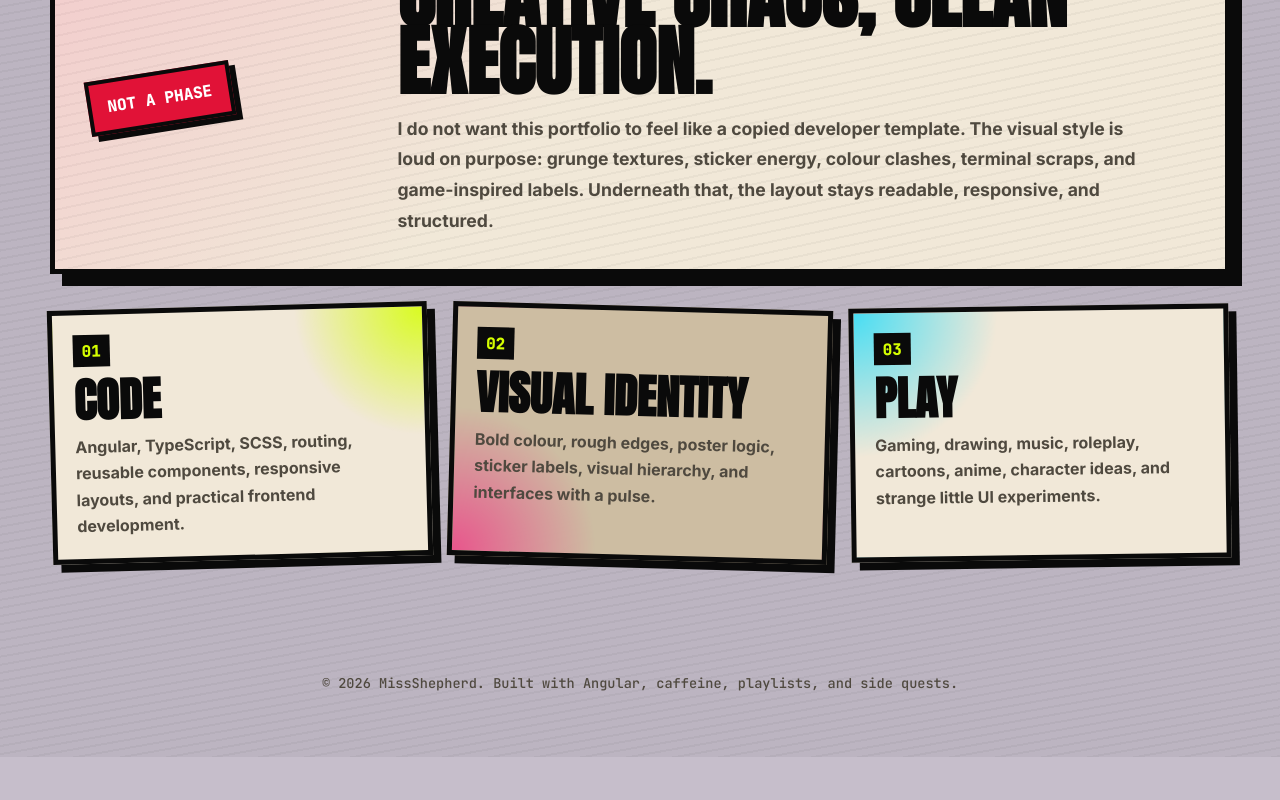
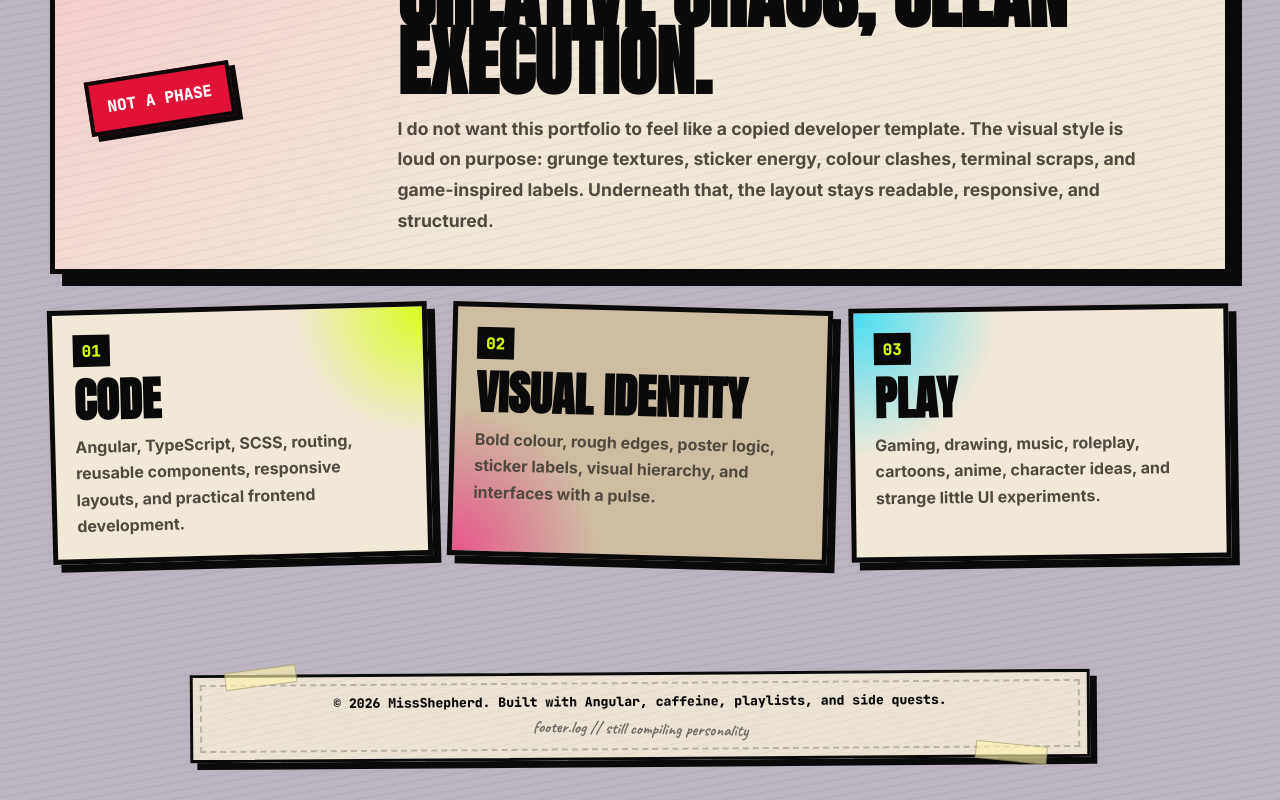
Before and after one commit to MissShepherd/missshepherd-portfolio, an Angular app: page / in a window 1280 px wide. Shown: the part 1071-1871 px from the top of the page. Before the commit the page ends 1828 px from the top, so only its background shows below. Built offline with nearby package versions, Linux system fonts and the light colour scheme.

Commit message:
Style footer as taped wall note

```diff
--- a/src/app/components/footer/footer.html
+++ b/src/app/components/footer/footer.html
@@ -1,3 +1,11 @@
 <footer class="site-footer">
-  <p>© 2026 MissShepherd. Built with Angular, caffeine, playlists, and side quests.</p>
+  <span class="footer-tape tape-one" aria-hidden="true"></span>
+  <span class="footer-tape tape-two" aria-hidden="true"></span>
+
+  <p>
+    © 2026 MissShepherd.
+    Built with Angular, caffeine, playlists, and side quests.
+  </p>
+
+  <small>footer.log // still compiling personality</small>
 </footer>
--- a/src/app/components/footer/footer.scss
+++ b/src/app/components/footer/footer.scss
@@ -1,9 +1,84 @@
 .site-footer {
-  width: min(1120px, calc(100% - 2rem));
-  margin: 0 auto 2rem;
-  padding: 1.25rem;
-  color: var(--muted);
-  font-family: 'JetBrains Mono', monospace;
-  font-size: 0.85rem;
+  position: relative;
+  width: min(900px, calc(100% - 2rem));
+  margin: 2rem auto 2.5rem;
+  padding: 1.15rem 1.5rem;
+  color: var(--ink);
+  font-family: var(--font-mono);
+  font-size: 0.82rem;
   text-align: center;
+  border: 3px solid var(--border);
+  background:
+    repeating-linear-gradient(
+      -12deg,
+      rgba(0, 0, 0, 0.035) 0,
+      rgba(0, 0, 0, 0.035) 1px,
+      transparent 1px,
+      transparent 7px
+    ),
+    rgba(241, 232, 216, 0.9);
+  box-shadow: 7px 7px 0 var(--ink);
+  transform: rotate(-0.4deg);
 }
+
+.site-footer::before {
+  content: '';
+  position: absolute;
+  inset: 0.45rem;
+  border: 2px dashed rgba(10, 10, 10, 0.22);
+  pointer-events: none;
+}
+
+.site-footer p {
+  position: relative;
+  z-index: 2;
+  margin: 0;
+  font-weight: 800;
+}
+
+.site-footer small {
+  position: relative;
+  z-index: 2;
+  display: inline-block;
+  margin-top: 0.45rem;
+  color: rgba(10, 10, 10, 0.55);
+  font-family: var(--font-hand);
+  font-size: 1.05rem;
+  font-weight: 700;
+  transform: rotate(1.5deg);
+}
+
+.footer-tape {
+  position: absolute;
+  z-index: 3;
+  width: 4.5rem;
+  height: 1.15rem;
+  background: rgba(255, 245, 170, 0.62);
+  border: 1px solid rgba(10, 10, 10, 0.25);
+  pointer-events: none;
+}
+
+.tape-one {
+  top: -0.55rem;
+  left: 2rem;
+  transform: rotate(-7deg);
+}
+
+.tape-two {
+  right: 2.5rem;
+  bottom: -0.45rem;
+  transform: rotate(6deg);
+}
+
+@media (max-width: 620px) {
+  .site-footer {
+    width: min(100% - 1rem, 900px);
+    padding: 1rem;
+    font-size: 0.75rem;
+    transform: none;
+  }
+
+  .site-footer small {
+    font-size: 0.95rem;
+  }
+}
```
